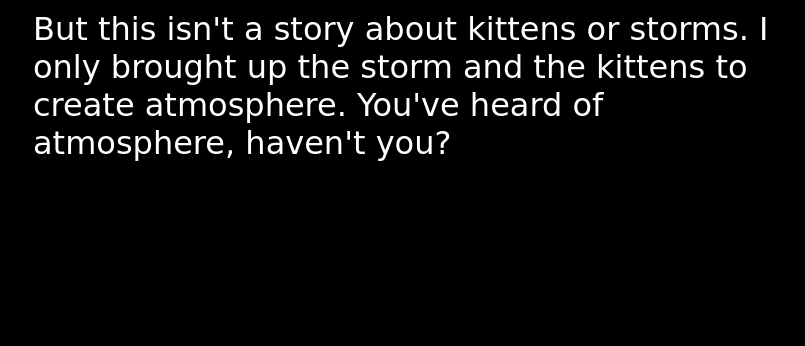
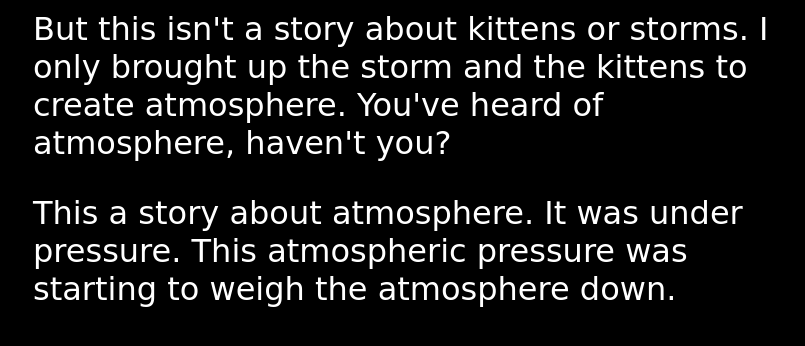
Before and after one commit to bryandobberstein/fireside-story, a plain HTML site: page index.html in a window 1280 px wide. Shown: the part 340-686 px from the top of the page, without its empty margins (223-1028 px from the left). Drawn offline with Linux system fonts and the light colour scheme.

Commit message:
Committed by committee

```diff
--- a/index.html
+++ b/index.html
@@ -9,6 +9,7 @@
     <p>There were kittens in the barn. And they were getting wet.</p>
     <p>The kittens were not happy. No, they were not happy at all.</p>
     <p>But this isn't a story about kittens or storms. I only brought up the storm and the kittens to create atmosphere. You've heard of atmosphere, haven't you?</p>
+    <p>This a story about atmosphere. It was under pressure. This atmospheric pressure was starting to weigh the atmosphere down.</p>
   </body>
 
 </html>
```
